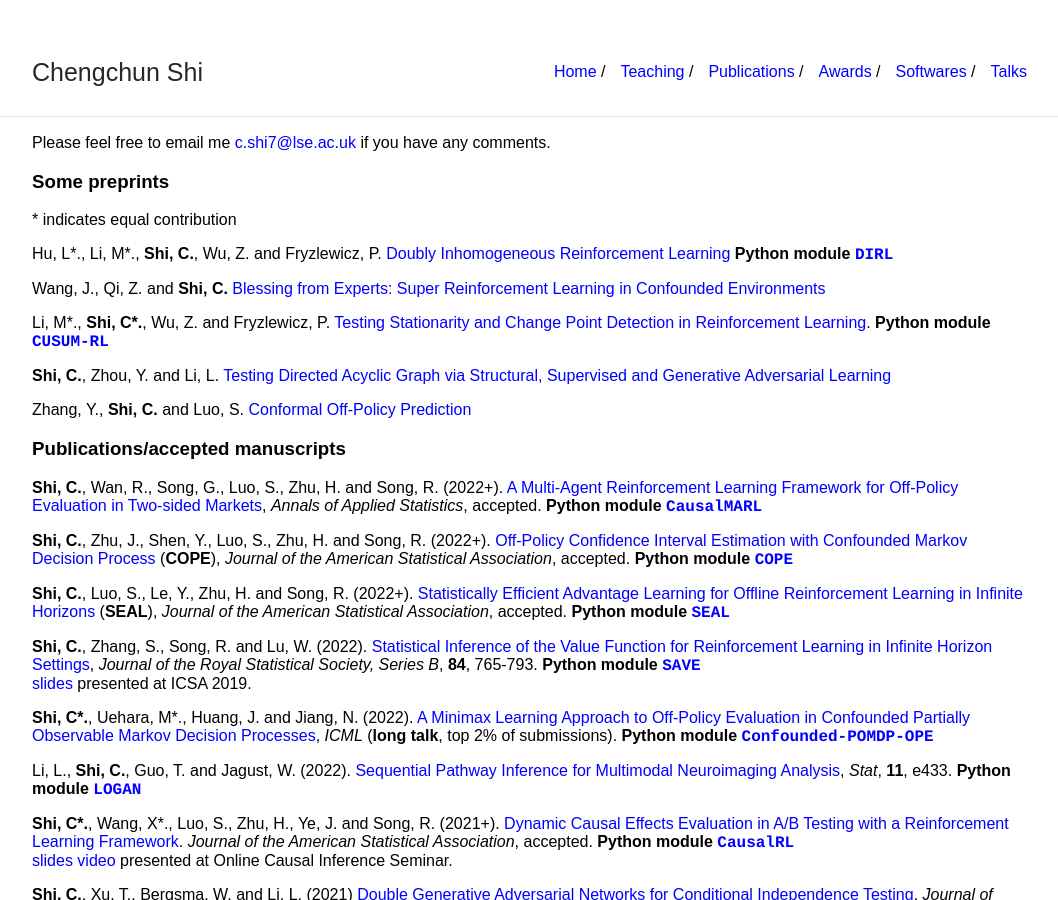
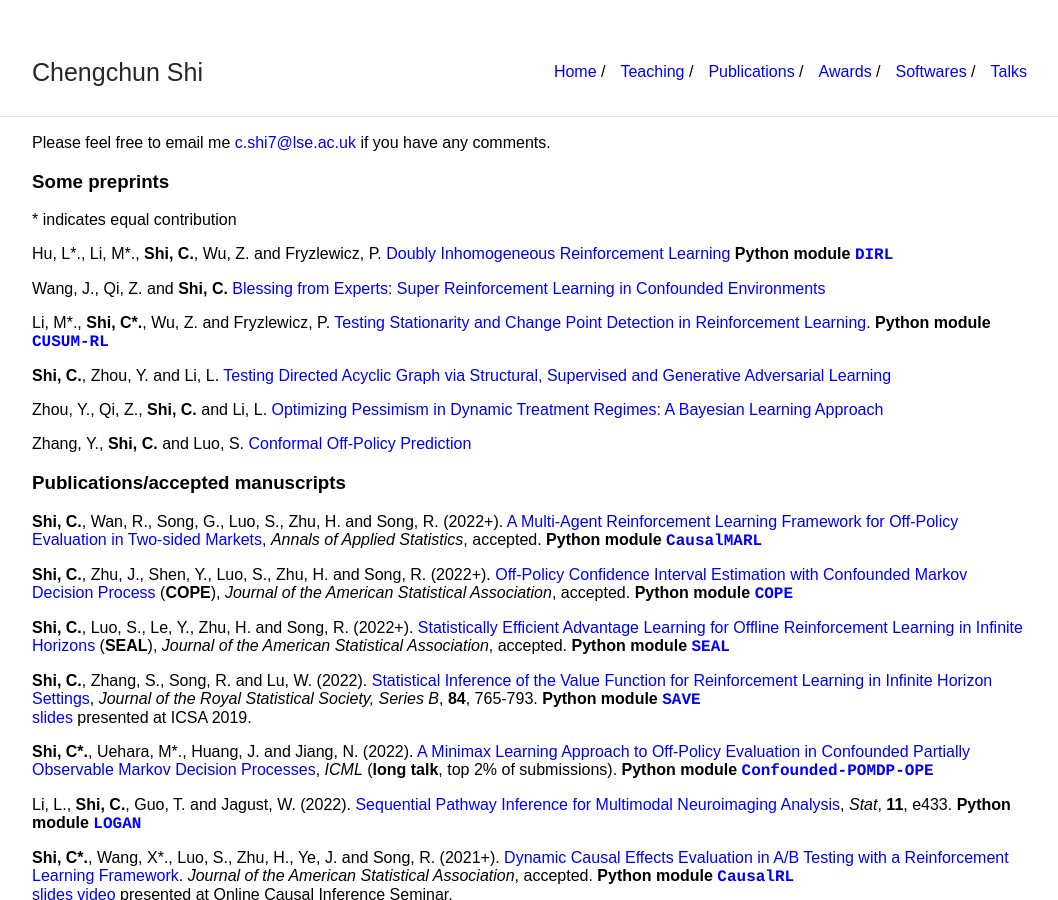
Before and after one commit to callmespring/callmespring.github.io, a Jekyll site: the page built from publication.md, in a window 1280 px wide and 900 px high. Shown: the whole window, without its empty margins (108-1166 px from the left). Built offline with Jekyll 4.4.1, drawn with Linux system fonts in a browser that asks for light colours.

Commit message:
Update publication.md

```diff
--- a/publication.md
+++ b/publication.md
@@ -22,6 +22,9 @@ Reinforcement Learning](https://arxiv.org/pdf/2203.01707.pdf).
 
 **Shi, C.**, Zhou, Y. and Li, L. [Testing Directed Acyclic Graph via Structural,
 Supervised and Generative Adversarial Learning](https://arxiv.org/pdf/2106.01474.pdf)
+
+Zhou, Y., Qi, Z., **Shi, C.** and Li, L. [Optimizing Pessimism in Dynamic Treatment Regimes: A Bayesian Learning Approach
+](https://arxiv.org/pdf/2210.14420.pdf)
 
 Zhang, Y., **Shi, C.** and Luo, S. [Conformal Off-Policy Prediction](https://arxiv.org/pdf/2206.06711.pdf)
 
```
